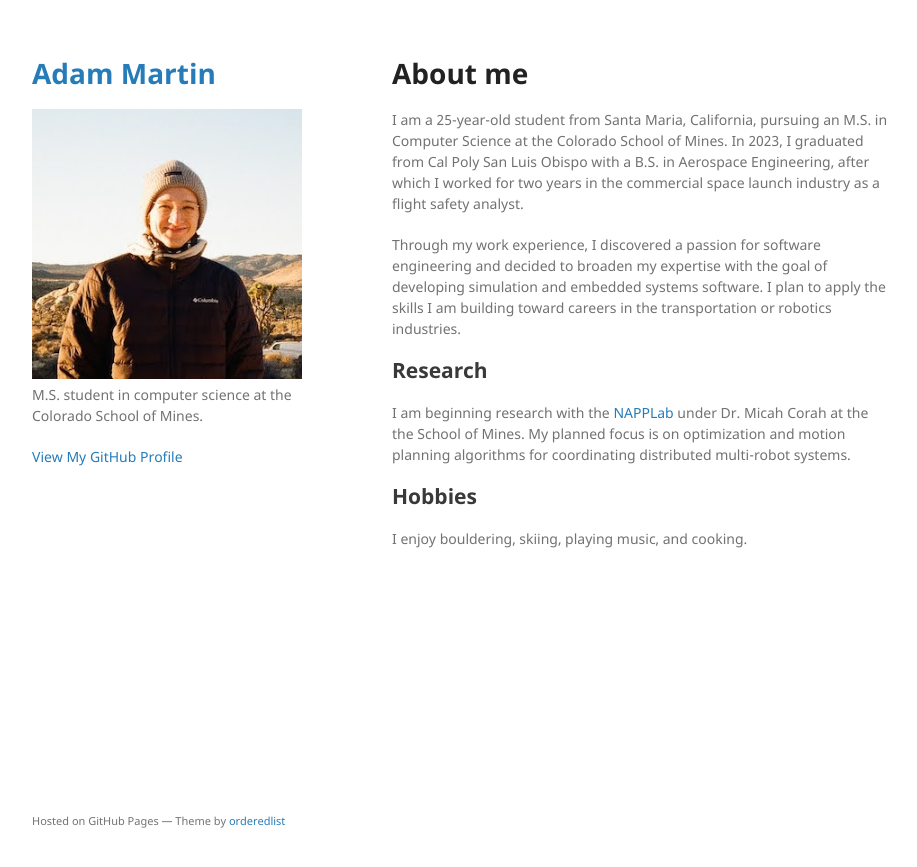
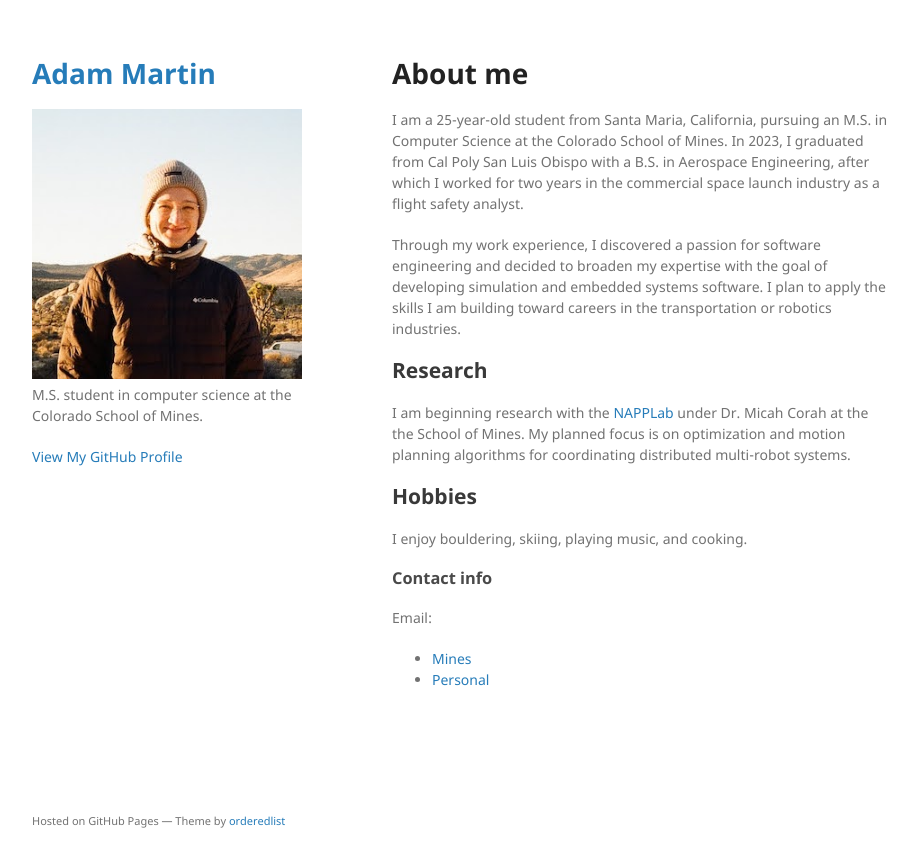
Before and after one commit to admrtin/admrtin.github.io, a Jekyll site: the page built from index.md, in a window 1280 px wide. Shown: the top 867 px of the page, without its empty margins (178-1095 px from the left). Built offline with Jekyll 4.4.1, drawn with Linux system fonts in a browser that asks for light colours; our own code applies the rules of GitHub Pages for plain Markdown files.

Commit message:
Added contact info

```diff
--- a/index.md
+++ b/index.md
@@ -12,3 +12,8 @@ I am beginning research with the [NAPPLab](https://www.napplab.org) under Dr. Mi
 
 ## Hobbies
 I enjoy bouldering, skiing, playing music, and cooking.
+
+### Contact info
+Email:
+- [Mines](adam_martin@mines.edu)
+- [Personal](adammichaelm.p@gmail.com)
```
